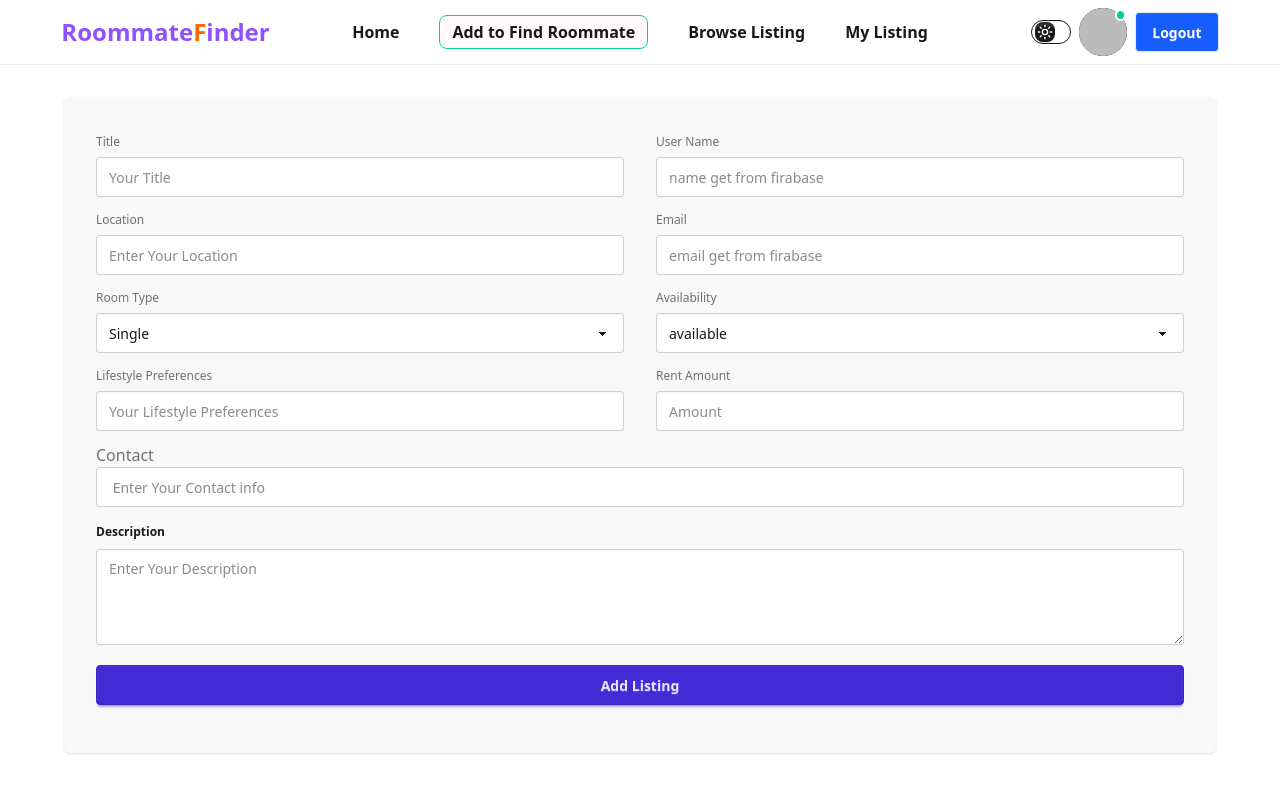
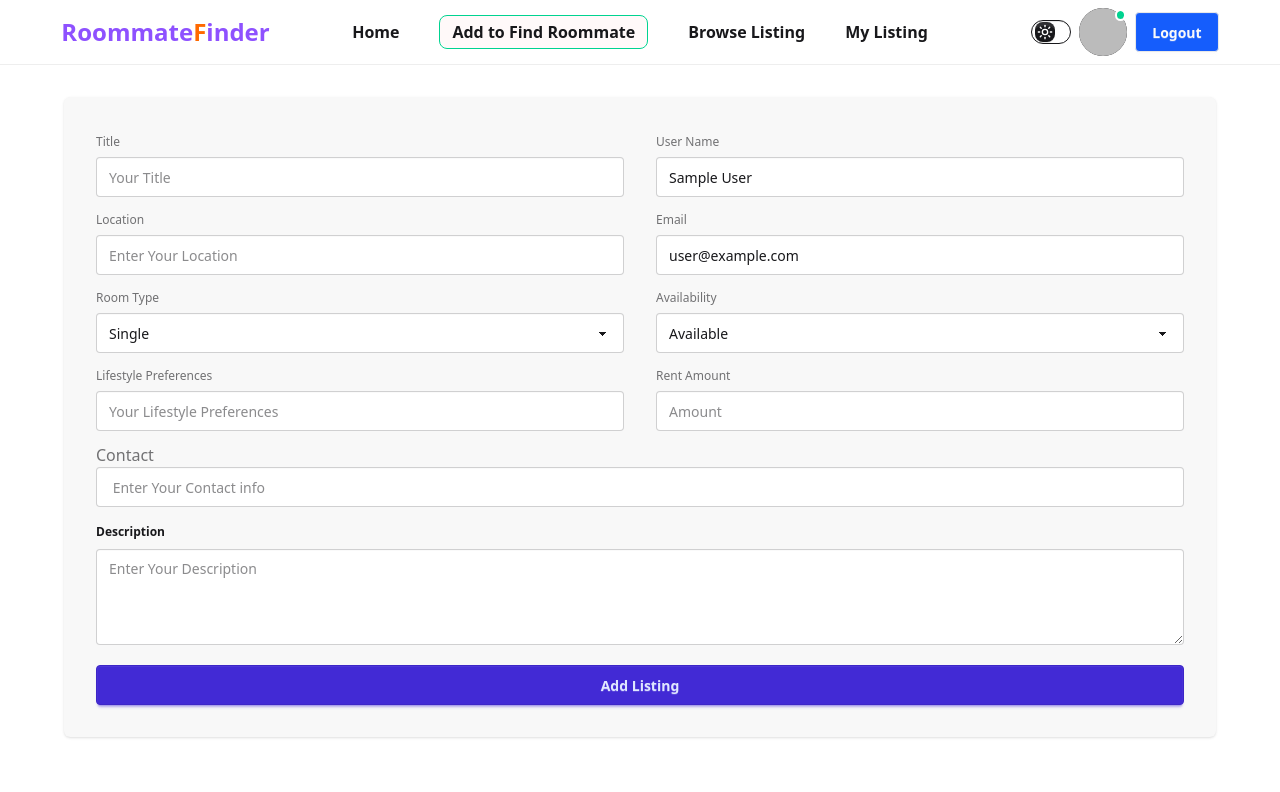
Before and after one commit to hanifsikder921/roommate-finder, a React (Vite) app: page /addPost in a window 1280 px wide. Shown: the top 792 px of the page. Built offline with nearby package versions, Linux system fonts and the light colour scheme; no server answers; sample sign-in values are in the browser's storage.

Commit message:
from data get complete

```diff
--- a/src/pages/AddPost/AddPost.jsx
+++ b/src/pages/AddPost/AddPost.jsx
@@ -1,10 +1,27 @@
-import React from 'react';
+import React, { useContext } from 'react';
+import { AuthContext } from '../../provider/AuthProvider';
 
 const AddPost = () => {
+
+    const { user } = useContext(AuthContext);
+    console.log(user);
+
+
+
+    const handleAddPost = (e) => {
+        e.preventDefault();
+        const form = e.target;
+        const formData = new FormData(form);
+        const newPost = Object.fromEntries(formData.entries());
+        newPost.uid=user.uid;
+        console.log(newPost);
+
+    }
+
     return (
         <div className='md:max-w-6xl mx-auto md:my-8'>
 
-            <form>
+            <form onSubmit={handleAddPost}>
                 <div className='bg-base-200 p-2 md:p-8 rounded-md shadow'>
 
                     <div className='grid grid-cols-1 md:grid-cols-2 md:gap-8'>
@@ -14,20 +31,22 @@ const AddPost = () => {
 
 
                             <label className="label">Title</label>
-                            <input type="text" className="input w-full focus:border-none mb-2 focus:outline-1" placeholder="Your Title" />
+                            <input name='title' type="text" className="input w-full focus:border-none mb-2 focus:outline-1" placeholder="Your Title" />
 
                             <label className="label">Location</label>
-                            <input type="text" className="input w-full focus:border-none mb-2 focus:outline-1" placeholder="Enter Your Location" />
+                            <input name='location' type="text" className="input w-full focus:border-none mb-2 focus:outline-1" placeholder="Enter Your Location" />
 
                             <label className="label">Room Type</label>
-                            <select defaultValue="Single" className="select w-full focus:border-none mb-2 focus:outline-1">
-                                <option disabled={true}>Select Type</option>
-                                <option>Single</option>
-                                <option>Shared</option>
+                            <select name='type' defaultValue="Single" className="select w-full focus:border-none mb-2 focus:outline-1">
+                                <option disabled value="">Select Type</option>
+                                <option value="Single">Single</option>
+                                <option value="Shared">Shared</option>
+
+
                             </select>
 
                             <label className="label">Lifestyle Preferences</label>
-                            <input type="text" className="input w-full focus:border-none mb-2 focus:outline-1" placeholder="Your Lifestyle Preferences" />
+                            <input name='lifestyle' type="text" className="input w-full focus:border-none mb-2 focus:outline-1" placeholder="Your Lifestyle Preferences" />
 
                         </fieldset>
 
@@ -35,20 +54,21 @@ const AddPost = () => {
 
 
                             <label className="label">User Name</label>
-                            <input type="text" className="input w-full focus:border-none mb-2 focus:outline-1" placeholder="name get from firabase" />
+                            <input name='userName' type="text" className="input w-full focus:border-none mb-2 focus:outline-1" value={user.displayName} readOnly  />
 
                             <label className="label">Email</label>
-                            <input type="text" className="input w-full focus:border-none mb-2 focus:outline-1" placeholder="email get from firabase" />
+                            <input name='userEmail' type="email" className="input w-full focus:border-none mb-2 focus:outline-1" value={user.email} readOnly  />
 
                             <label className="label">Availability </label>
-                            <select defaultValue="available" className="select w-full focus:border-none mb-2 focus:outline-1">
-                                <option disabled={true}>set availability </option>
-                                <option>available</option>
-                                <option>unavilable</option>
+
+                            <select name='availability' defaultValue="available" className="select w-full focus:border-none mb-2 focus:outline-1">
+                                <option disabled value="">Set Availability</option>
+                                <option value="available">Available</option>
+                                <option value="unavailable">Unavailable</option>
                             </select>
 
                             <label className="label">Rent Amount</label>
-                            <input type="number" className="input w-full focus:border-none mb-2 focus:outline-1" placeholder="Amount" />
+                            <input name='amount' type="number" className="input w-full focus:border-none mb-2 focus:outline-1" placeholder="Amount" />
 
                         </fieldset>
 
@@ -57,15 +77,15 @@ const AddPost = () => {
 
                     <div className=''>
                         <label className="label">Contact</label>
-                        <input type="text" className="input w-full focus:border-none mb-2 focus:outline-1" placeholder=" Enter Your Contact info " />
+                        <input name='contactInfo' type="text" className="input w-full focus:border-none mb-2 focus:outline-1" placeholder=" Enter Your Contact info " />
 
                         <fieldset className="fieldset">
                             <legend className="fieldset-legend">Description</legend>
-                            <textarea className="textarea h-24 w-auto focus:border-none focus:outline-1" placeholder="Enter Your Description"></textarea>
+                            <textarea name='description' className="textarea h-24 w-auto focus:border-none focus:outline-1" placeholder="Enter Your Description"></textarea>
                         </fieldset>
                     </div>
 
-                    <button className='btn btn-primary w-full my-4'>Add Listing</button>
+                    <button type='submit' className='btn btn-primary w-full mt-4'>Add Listing</button>
 
                 </div>
 
```
